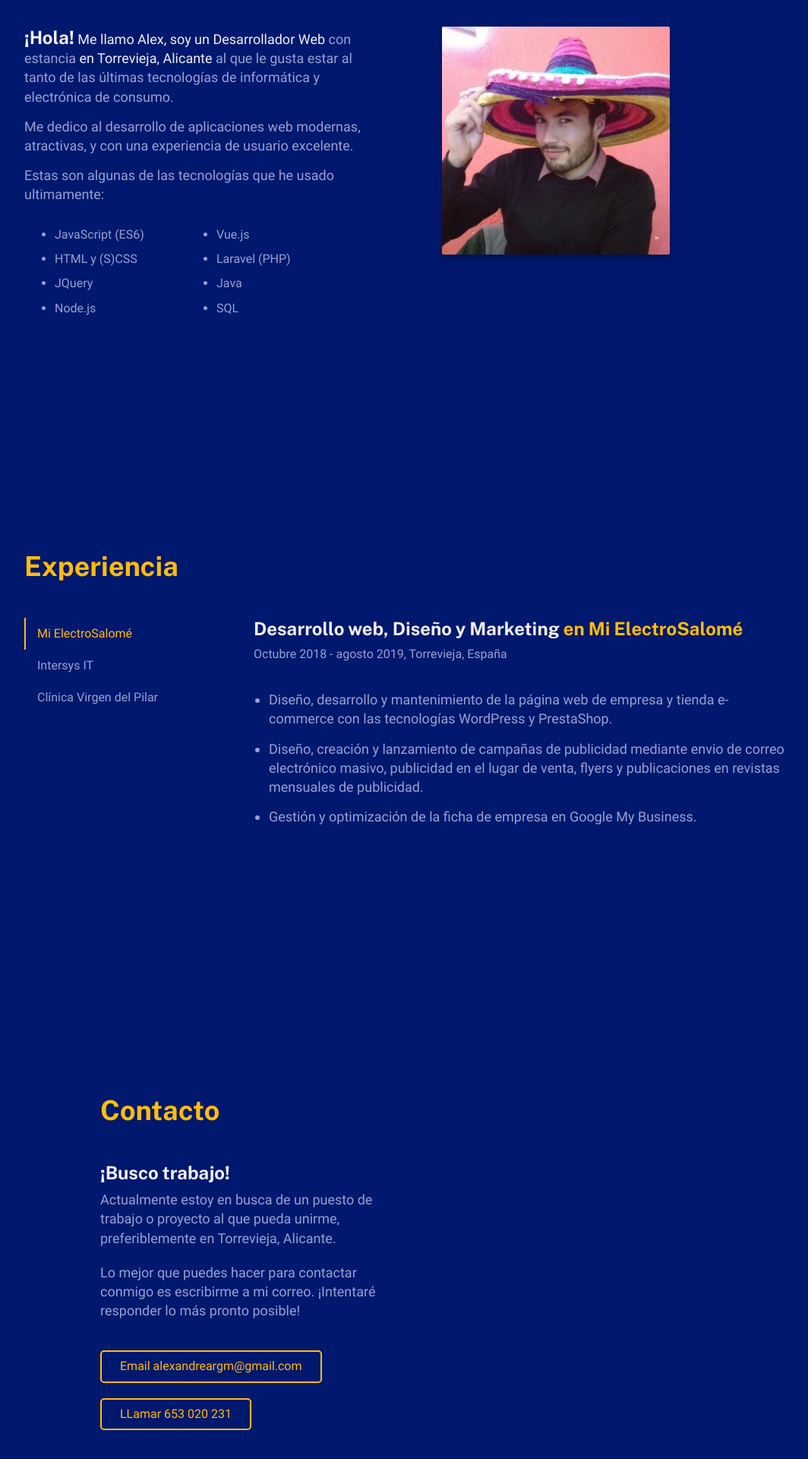
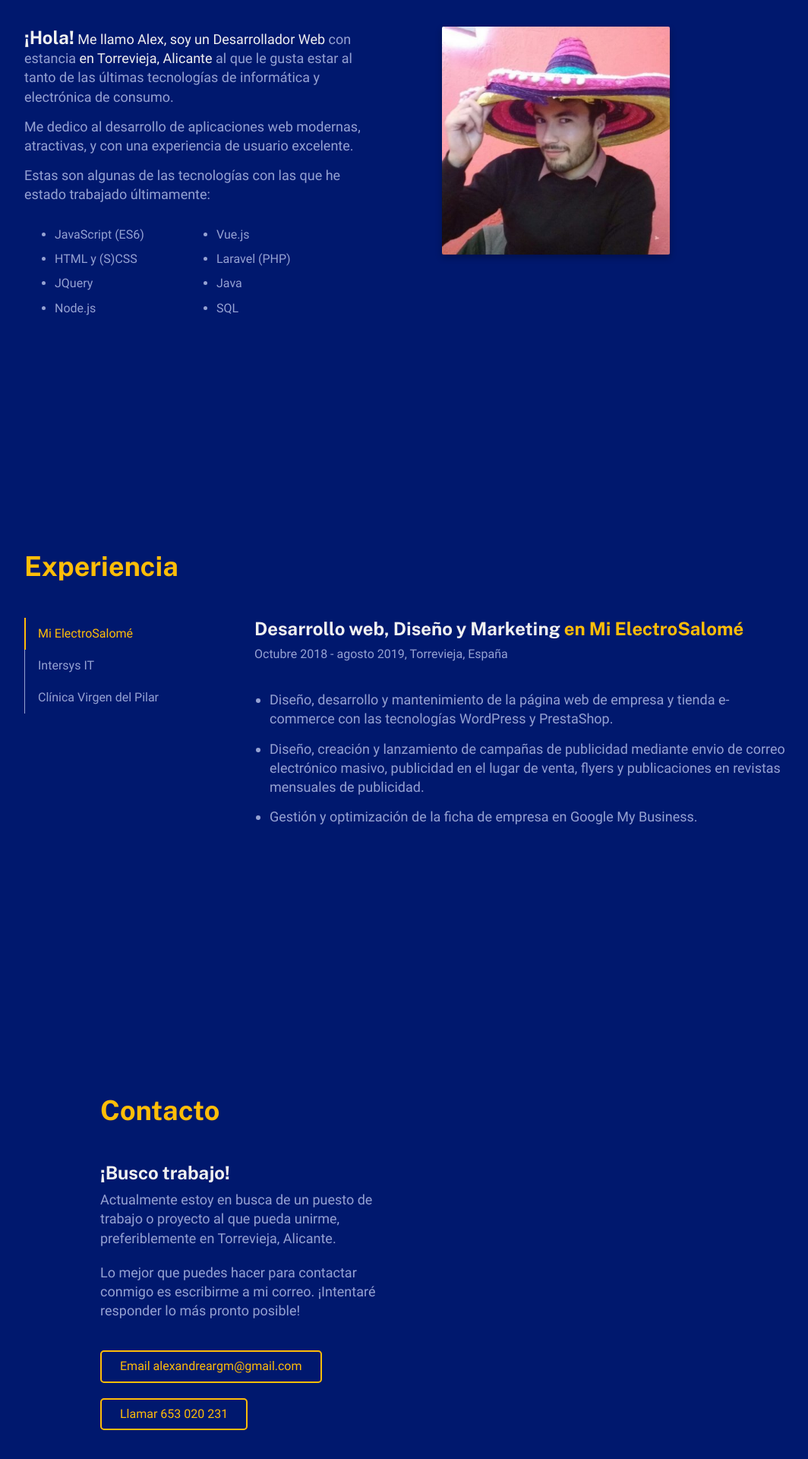
Before and after one commit to alexandreargm/portafolio, a Nuxt app: page / in a window 1280 px wide. Shown: the part 1055-2975 px from the top of the page at 76% size, without its empty margins (168-1232 px from the left). Built offline with nearby package versions, Linux system fonts and the light colour scheme.

Commit message:
updated tabs highlight style

```diff
--- a/components/AboutMe.vue
+++ b/components/AboutMe.vue
@@ -15,7 +15,7 @@
           Me dedico al desarrollo de aplicaciones web modernas, atractivas, y con una experiencia de usuario excelente.
         </p>
         <p class="about-me__description text--l">
-          Estas son algunas de las tecnologías que he usado ultimamente:
+          Estas son algunas de las tecnologías con las que he estado trabajado últimamente:
         </p>
         <ul class="skills-list about-me__skills-list text--m">
           <li class="skills-list__item">
--- a/components/Contact.vue
+++ b/components/Contact.vue
@@ -26,7 +26,7 @@
         </div>
         <div class="buttons__button">
           <a href="mailto:+34653020231" role="button" class="button text--m text--color-primary">
-            LLamar 653 020 231
+            Llamar 653 020 231
           </a>
         </div>
       </div>
--- a/components/Tabs.vue
+++ b/components/Tabs.vue
@@ -69,6 +69,11 @@ $highlight-selector: ".menu__highlight";
       }
     }
     &__item {
+      border-bottom: calc( #{$highlight-height} / 2 ) solid var(--color-contrast-medium);
+      @media screen and (min-width: $laptop) {
+        border-bottom: none;
+        border-left: calc( #{$highlight-height} / 2 ) solid var(--color-contrast-medium);
+      }
       &.is-active {
         .menu__link {
           color: var(--color-primary);
```
